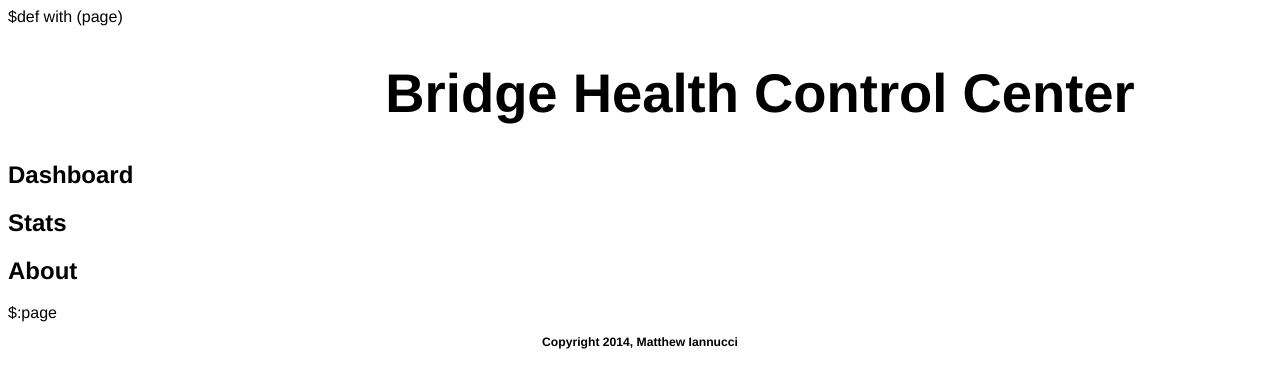
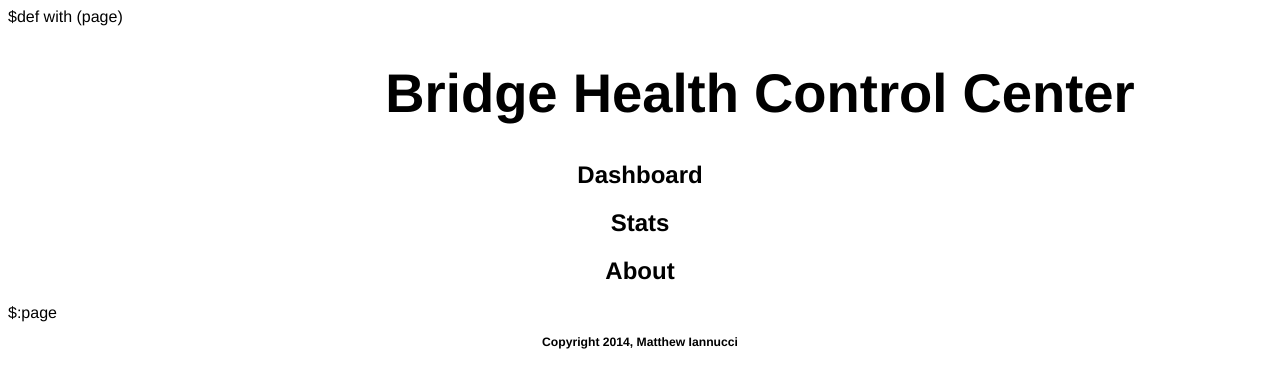
Before and after one commit to embeddedsensors/BridgeMonitoring2014, a Python web app: template src/controlcenter/templates/base.html in a window 1280 px wide. Shown: the top 388 px of the page. Run offline with Jinja, Linux system fonts and the light colour scheme; the template is opened without the code that fills it, so the values that code supplies are empty.

Commit message:
Fixed navBar alignment

```diff
--- a/src/controlcenter/static/Styles/screen.css
+++ b/src/controlcenter/static/Styles/screen.css
@@ -117,18 +117,21 @@
  Navigation Bar Settings
  ****************************************************************************/
 #navBar {
-	margin-left: auto;
-	margin-right: auto;
 }
 
 #navBar ul {
 	list-style-type:none;
 	margin:0;
 	padding:0;
+	text-align: center;
 }
 
 #navBar li {
 	display: inline;
+}
+
+#navBar a {
+	padding: .2em 1em;
 }
 
 /*****************************************************************************
```
